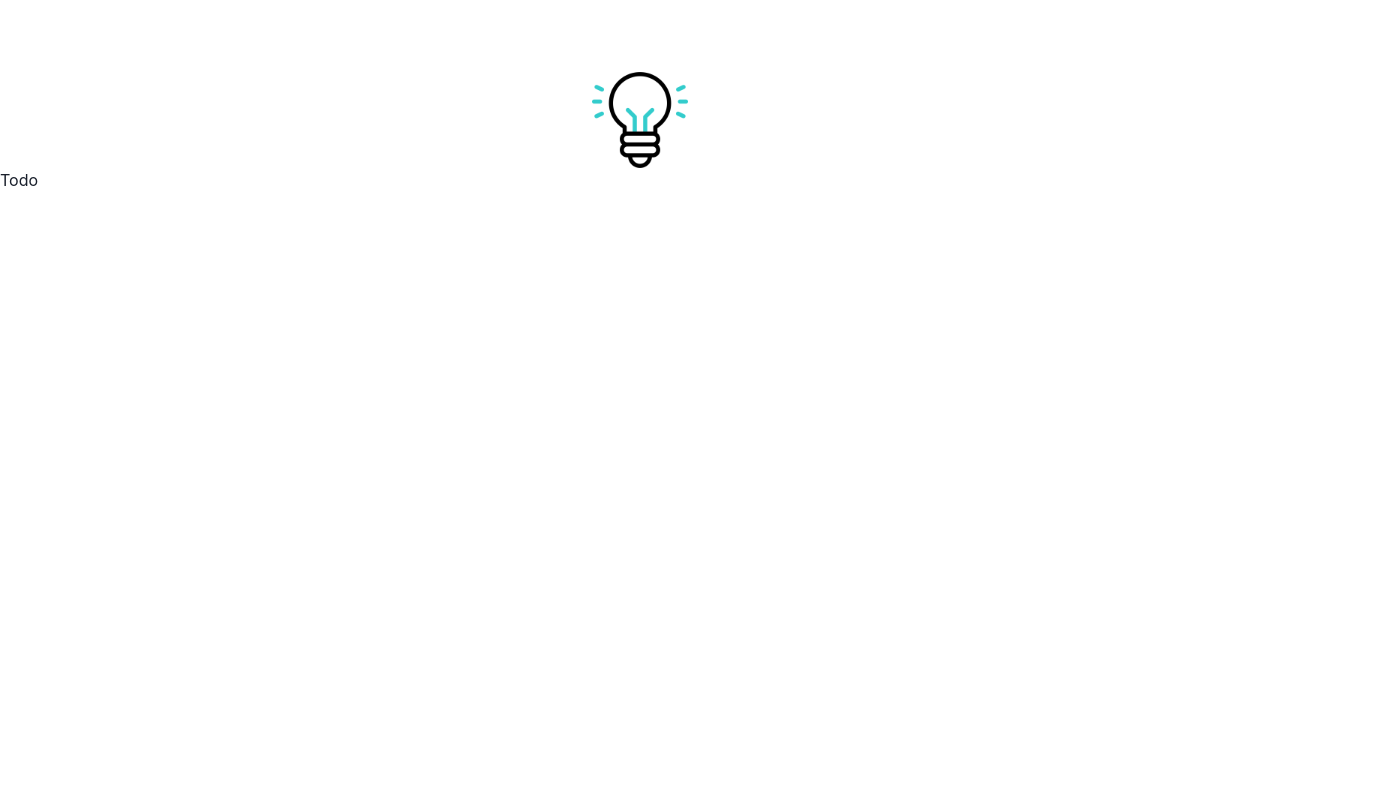
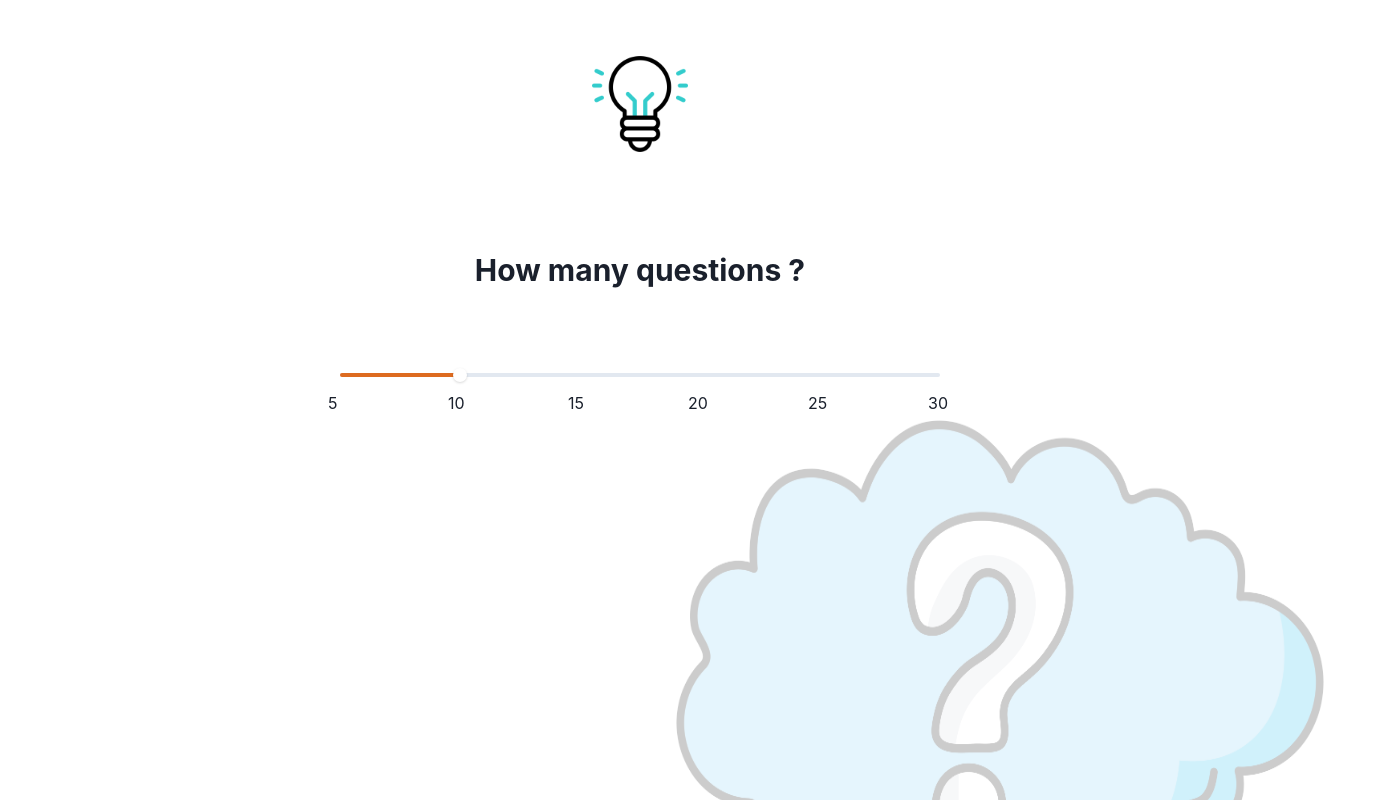
Before and after one commit to Kroro1208/advance-quiz-app, a React (Vite) app: page / in a window 1280 px wide. Shown: the top 800 px of the page, 1400 px wide, since content can reach past the window. Built offline with nearby package versions, Linux system fonts and the light colour scheme; no server answers.

Commit message:
quiz進行中に使用するゲージバー表示させた

```diff
--- a/src/App.tsx
+++ b/src/App.tsx
@@ -1,17 +1,59 @@
 import { Box, Flex, Image } from "@chakra-ui/react";
 import logo from "./assets/idea.png"
+import bubble from "./assets/bubble.jpg"
+
 import "../global.css"
+import { useState } from "react";
+import { SetQuestionQty } from "./features/SetQuestionQty";
+import axios from "axios";
+
+enum Step {
+  SetQuestionQty,
+  SetQuestionCategory,
+  SetQuestionDifficulty,
+  Play,
+  Score
+}
+
+axios.get("https//trivia", { params: { amount: 2, category: "science" } })
+
 export const App = () => {
+  const [step, setStep] = useState<Step>(Step.SetQuestionQty);
   const header = (
-    <Flex justify="center" mt={"8"}>
+    <Flex justify="center" mt={"4"}>
       <Image h="24" src={logo} />
     </Flex>
   );
+
+  const renderScreenByStep = () => {
+    switch (step) {
+      case Step.SetQuestionQty:
+        return <SetQuestionQty defaultValue={10} max={30} min={5} step={5} />
+      case Step.SetQuestionCategory:
+        return <></>
+      case Step.play:
+        return <></>
+      case Step.Score:
+        return <></>
+      default:
+        return null;
+    }
+  }
+
   return (
     <>
       <Box py={"10"} h="100%">
         {header}
-        <Box>Todo</Box>
+        <Image
+          src={bubble}
+          position={"absolute"}
+          zIndex={-1}
+          right={-120}
+          top={80}
+          width="800px"
+          height="800px"
+          opacity={0.2} />
+        <Box mt={100}>{renderScreenByStep()}</Box>
       </Box>
     </>
   );
--- /dev/null
+++ b/src/features/SetQuestionQty.tsx
@@ -0,0 +1,37 @@
+import { Box, Flex, Heading, Slider, SliderFilledTrack, SliderMark, SliderThumb, SliderTrack } from "@chakra-ui/react"
+import { useState } from "react"
+
+interface Props {
+    defaultValue: number;
+    max: number;
+    min: number;
+    step: number;
+}
+
+export const SetQuestionQty = ({ defaultValue, max, min, step }: Props) => {
+    const [sliderValue, setSliderValue] = useState<number>(defaultValue)
+
+    const renderMarks = (): JSX.Element[] => {
+        let marks = [];
+        for (let index = min; index <= max; index += step) {
+            marks.push(<SliderMark key={index} ml={-3} pt={4} value={index}>{index}</SliderMark>);
+        }
+        return marks;
+    };
+
+    return (
+        <Flex direction={"column"} alignItems={"center"}>
+            <Heading as="h1" fontSize="3xl" mb={20}>
+                How many questions ?
+            </Heading>
+            <Slider value={sliderValue} maxW={600} max={max} min={min} step={step} aria-label='slider-ex-6' colorScheme="orange"
+                onChange={(val) => setSliderValue(val)}>
+                {renderMarks()}
+                <SliderTrack>
+                    <SliderFilledTrack />
+                </SliderTrack>
+                <SliderThumb />
+            </Slider>
+        </Flex>
+    )
+}
```
Also changed, not shown: src/assets/bubble.jpg (added).
